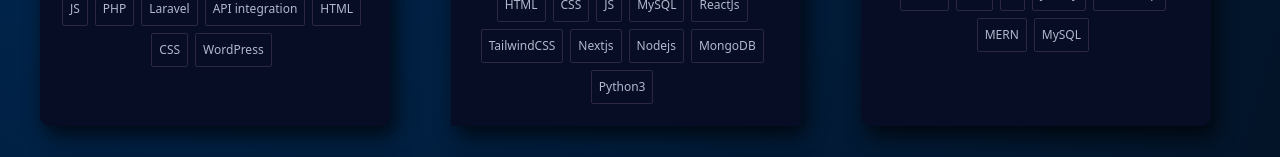
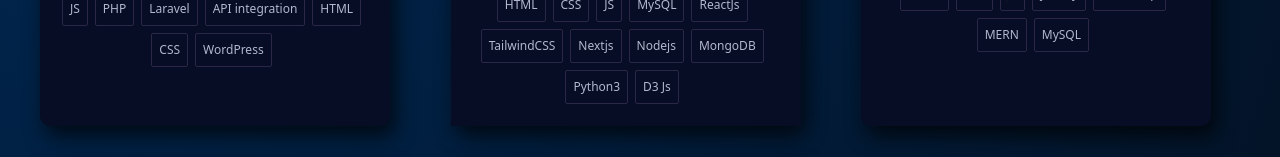
Before and after one commit to Alekiie/5-Dev-Community, a React (Vite) app: page /team in a window 1280 px wide. Shown: the part 740-897 px from the top of the page. Built offline with nearby package versions, Linux system fonts and the light colour scheme; the HTML template or start-up script is replaced by a standard one; a web font is replaced by a local one.

Commit message:
skills add

```diff
--- a/src/pages/Team.jsx
+++ b/src/pages/Team.jsx
@@ -22,7 +22,7 @@
     github: "https://github.com/Alekiie",
     linkedin: "https://www.linkedin.com/in/alexander-maina-63ba8a232",
     role : 'MERN Stack Developer',
-    skills: ['HTML','CSS','JS', 'MySQL', 'ReactJs', 'TailwindCSS', 'Nextjs','Nodejs','MongoDB','Python3']
+    skills: ['HTML','CSS','JS', 'MySQL', 'ReactJs', 'TailwindCSS', 'Nextjs','Nodejs','MongoDB','Python3','D3 Js']
   },
   {
     name: "Washington Kimani",
```
